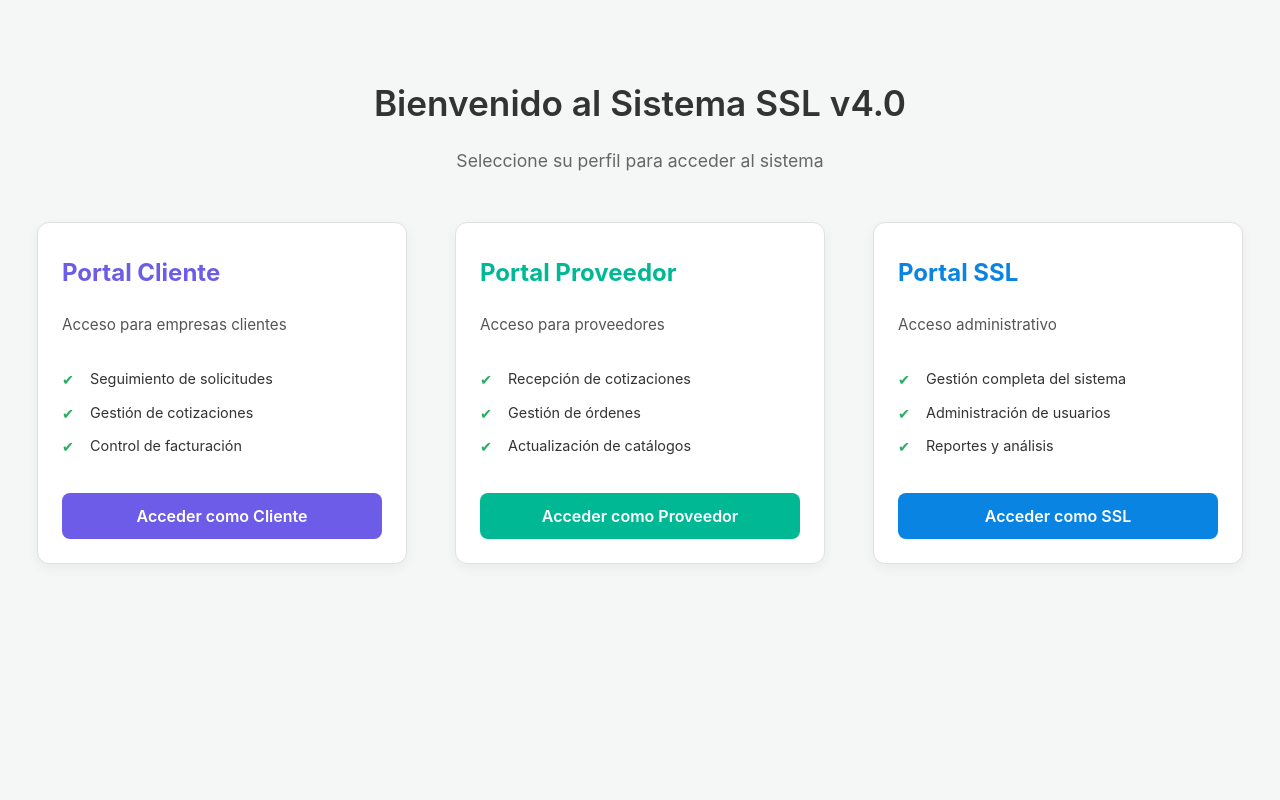
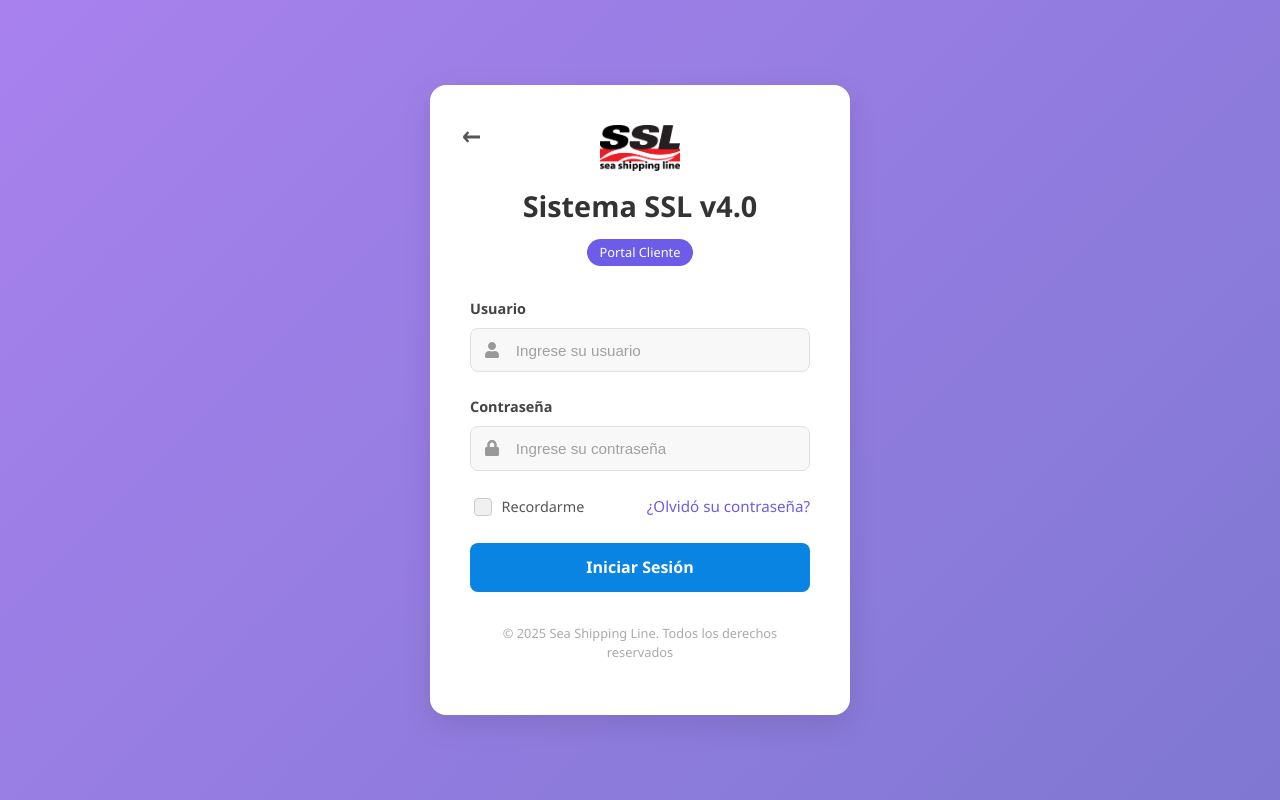
Before and after one commit to Desarrollador1SSL/softwareSSL, a React app in the folder frontend/: page / in a window 1280 px wide. Built offline with nearby package versions, Linux system fonts and the light colour scheme; the HTML template or start-up script is replaced by a standard one.

Commit message:
inclusion del login

```diff
--- a/frontend/package.json
+++ b/frontend/package.json
@@ -11,7 +11,8 @@
   },
   "dependencies": {
     "react": "^19.2.0",
-    "react-dom": "^19.2.0"
+    "react-dom": "^19.2.0",
+    "react-icons": "^5.5.0"
   },
   "devDependencies": {
     "@eslint/js": "^9.39.1",
--- /dev/null
+++ b/frontend/src/components/LoginCliente.jsx
@@ -0,0 +1,89 @@
+// LoginCliente.jsx
+import React, { useState } from 'react';
+import { FaUser, FaLock } from 'react-icons/fa'; // Importamos íconos
+import './loginCliente.css';
+import logo from '../assets/icons/ssl-logo.png';
+
+function LoginCliente() {
+  // Estados para controlar los inputs
+  const [usuario, setUsuario] = useState('');
+  const [password, setPassword] = useState('');
+
+  // Manejador de "submit" (por ahora solo previene el envío)
+  const handleSubmit = (e) => {
+    e.preventDefault();
+    console.log('Intento de login con:', { usuario, password });
+    // Aquí iría la lógica de autenticación
+  };
+
+  return (
+    <div className="login-page-container">
+      <div className="login-card">
+
+        {/* Encabezado */}
+        <div className="login-header">
+          <a href="#" className="back-arrow">←</a>
+          <img src={logo} alt="SSL Logo" className="login-logo" />
+          <h2>Sistema SSL v4.0</h2>
+          <span className="portal-badge">Portal Cliente</span>
+        </div>
+
+        {/* Formulario de Login */}
+        <form className="login-form" onSubmit={handleSubmit}>
+
+          {/* Campo Usuario */}
+          <div className="input-group">
+            <label htmlFor="usuario">Usuario</label>
+            <div className="input-wrapper">
+              <FaUser className="input-icon" />
+              <input
+                type="text"
+                id="usuario"
+                placeholder="Ingrese su usuario"
+                value={usuario}
+                onChange={(e) => setUsuario(e.target.value)}
+              />
+            </div>
+          </div>
+
+          {/* Campo Contraseña */}
+          <div className="input-group">
+            <label htmlFor="password">Contraseña</label>
+            <div className="input-wrapper">
+              <FaLock className="input-icon" />
+              <input
+                type="password"
+                id="password"
+                placeholder="Ingrese su contraseña"
+                value={password}
+                onChange={(e) => setPassword(e.target.value)}
+              />
+            </div>
+          </div>
+
+          {/* Opciones (Recordarme / Olvidó contraseña) */}
+          <div className="form-options">
+            <div className="checkbox-group">
+              <input type="checkbox" id="recordarme" />
+              <label htmlFor="recordarme">Recordarme</label>
+            </div>
+            <a href="#" className="forgot-password">¿Olvidó su contraseña?</a>
+          </div>
+
+          {/* Botón de Iniciar Sesión */}
+          <button type="submit" className="login-button">
+            Iniciar Sesión
+          </button>
+        </form>
+
+        {/* Footer de la tarjeta */}
+        <div className="login-footer">
+          <p>© 2025 Sea Shipping Line. Todos los derechos reservados</p>
+        </div>
+
+      </div>
+    </div>
+  );
+}
+
+export default LoginCliente;
--- /dev/null
+++ b/frontend/src/components/loginCliente.css
@@ -0,0 +1,224 @@
+/* loginCliente.css */
+
+/* Contenedor principal de la página (fondo degradado) */
+.login-page-container {
+  display: flex;
+  justify-content: center;
+  align-items: center;
+  min-height: 100vh;
+  /* El degradado de la imagen de referencia */
+  background: linear-gradient(135deg, #a881ee 0%, #7f78d2 100%);
+  padding: 2rem;
+  box-sizing: border-box;
+  font-family: 'Segoe UI', Tahoma, Geneva, Verdana, sans-serif; /* Un tipo de letra más común o similar */
+}
+
+/* Tarjeta de login */
+.login-card {
+  background-color: #ffffff;
+  border-radius: 16px;
+  box-shadow: 0 10px 30px rgba(0, 0, 0, 0.1);
+  width: 100%;
+  max-width: 420px;
+  padding: 2.5rem; /* Ajuste para que se vea un poco más compacto si es necesario */
+  box-sizing: border-box;
+  text-align: center;
+}
+
+/* --- Encabezado --- */
+.login-header {
+  position: relative;
+  margin-bottom: 2rem;
+}
+
+.back-arrow {
+  position: absolute;
+  top: -0.5rem; /* Ajuste un poco más arriba */
+  left: -0.5rem; /* Ajuste un poco más a la izquierda */
+  font-size: 1.6rem; /* Un poco más grande */
+  color: #555; /* Color gris */
+  text-decoration: none;
+  font-weight: bold;
+}
+
+/* Ajuste para el texto "SSL Logo" */
+.login-logo {
+  /* Si usas una imagen: */
+  width: 80px; /* Mantener tamaño */
+  margin-bottom: 0.5rem;
+  /* Si el "logo" es texto como en la imagen 2 */
+  font-size: 1.1rem; /* Tamaño para el texto "SSL Logo" */
+  color: #999; /* Color gris más claro */
+  display: block; /* Para que ocupe su propia línea si es texto */
+
+  margin-left: auto;
+  margin-right: auto;
+}
+
+.login-card h2 {
+  font-size: 1.8rem;
+  font-weight: 600;
+  color: #333;
+  margin: 0.8rem 0 0; /* Ajuste el margen superior */
+}
+
+.portal-badge {
+  display: inline-block;
+  background-color: #6c5ce7; /* Mismo color que el botón de cliente */
+  color: #fff;
+  padding: 0.25rem 0.8rem;
+  border-radius: 99px;
+  font-size: 0.8rem;
+  font-weight: 500;
+  margin-top: 0.75rem;
+}
+
+/* --- Formulario --- */
+.login-form {
+  text-align: left;
+}
+
+.input-group {
+  margin-bottom: 1.5rem; /* Espacio entre grupos de input */
+}
+
+.input-group label {
+  display: block;
+  margin-bottom: 0.5rem;
+  font-weight: 600;
+  font-size: 0.9rem;
+  color: #444;
+}
+
+/* Contenedor para el ícono y el input */
+.input-wrapper {
+  position: relative;
+}
+
+.input-icon {
+  position: absolute;
+  left: 14px;
+  top: 50%;
+  transform: translateY(-50%);
+  color: #999; /* Color gris para el ícono */
+  font-size: 1rem; /* Un poco más grande para que se vea mejor */
+}
+
+.input-wrapper input {
+  width: 100%;
+  padding: 0.8rem 0.75rem 0.8rem 2.8rem; /* Aumentar padding para el ícono, y hacer el input más alto */
+  border: 1px solid #e0e0e0; /* Borde más sutil */
+  background-color: #f8f8f8; /* Fondo ligeramente gris para los inputs */
+  border-radius: 8px;
+  font-size: 0.95rem;
+  box-sizing: border-box;
+  transition: border-color 0.2s, box-shadow 0.2s;
+}
+
+.input-wrapper input::placeholder {
+    color: #a0a0a0; /* Color del placeholder más claro */
+}
+
+
+.input-wrapper input:focus {
+  border-color: #6c5ce7; /* Borde de enfoque más notorio */
+  background-color: #ffffff; /* Fondo blanco al enfocar */
+  outline: none;
+  box-shadow: 0 0 0 3px rgba(108, 92, 231, 0.15); /* Sombra suave al enfocar */
+}
+
+/* --- Opciones del Formulario --- */
+.form-options {
+  display: flex;
+  justify-content: space-between;
+  align-items: center;
+  margin-bottom: 1.5rem;
+  font-size: 0.9rem;
+}
+
+.checkbox-group {
+  display: flex;
+  align-items: center;
+}
+
+.checkbox-group input[type="checkbox"] {
+  width: 18px; /* Tamaño del checkbox */
+  height: 18px;
+  margin-right: 0.6rem;
+  border: 1px solid #ccc;
+  border-radius: 4px; /* Bordes ligeramente redondeados */
+  appearance: none; /* Quita el estilo predeterminado del navegador */
+  -webkit-appearance: none;
+  -moz-appearance: none;
+  cursor: pointer;
+  position: relative;
+  background-color: #f0f0f0;
+  transition: background-color 0.2s, border-color 0.2s;
+}
+
+.checkbox-group input[type="checkbox"]:checked {
+  background-color: #6c5ce7; /* Color de fondo cuando está marcado */
+  border-color: #6c5ce7;
+}
+
+.checkbox-group input[type="checkbox"]:checked::before {
+  content: '✔'; /* Símbolo de check */
+  display: block;
+  color: #fff;
+  font-size: 12px;
+  line-height: 18px;
+  text-align: center;
+  position: absolute;
+  top: 0;
+  left: 0;
+  width: 100%;
+  height: 100%;
+}
+
+.checkbox-group label {
+  margin-bottom: 0;
+  font-weight: 400;
+  color: #555;
+  cursor: pointer;
+}
+
+.forgot-password {
+  color: #6c5ce7; /* Mismo color morado */
+  text-decoration: none;
+  font-weight: 500;
+  font-size: 0.95rem; /* Un poco más grande */
+}
+
+.forgot-password:hover {
+  text-decoration: underline;
+}
+
+/* --- Botón de Login --- */
+.login-button {
+  width: 100%;
+  padding: 0.85rem;
+  border: none;
+  border-radius: 8px;
+  background-color: #0984e3; /* Azul más claro */
+  color: #fff;
+  font-size: 1rem;
+  font-weight: 600;
+  cursor: pointer;
+  transition: background-color 0.2s, transform 0.1s;
+}
+
+.login-button:hover {
+  background-color: #076cb8; /* Azul más oscuro al pasar el mouse */
+  transform: translateY(-1px); /* Efecto ligero de "presionar" */
+}
+
+.login-button:active {
+  transform: translateY(0);
+}
+
+/* --- Footer --- */
+.login-footer {
+  margin-top: 2rem;
+  font-size: 0.8rem;
+  color: #aaa;
+}
--- a/frontend/src/main.jsx
+++ b/frontend/src/main.jsx
@@ -4,11 +4,12 @@ import './index.css'
 
 //import App from './App'
 import ProfileSelection from './ProfileSelection/ProfileSelection'
+import LoginCliente from './components/LoginCliente'
 
 
 createRoot(document.getElementById('root')).render(
   <StrictMode>
-    {/* <App /> */}
-    <ProfileSelection />
+    {/* <App - ProfileSelection/> */}
+    <LoginCliente />
   </StrictMode>,
 )
```
Also changed, not shown: frontend/src/assets/icons/ssl-logo.png (added), 1 other file (tests, documents, lock files or other folders).
